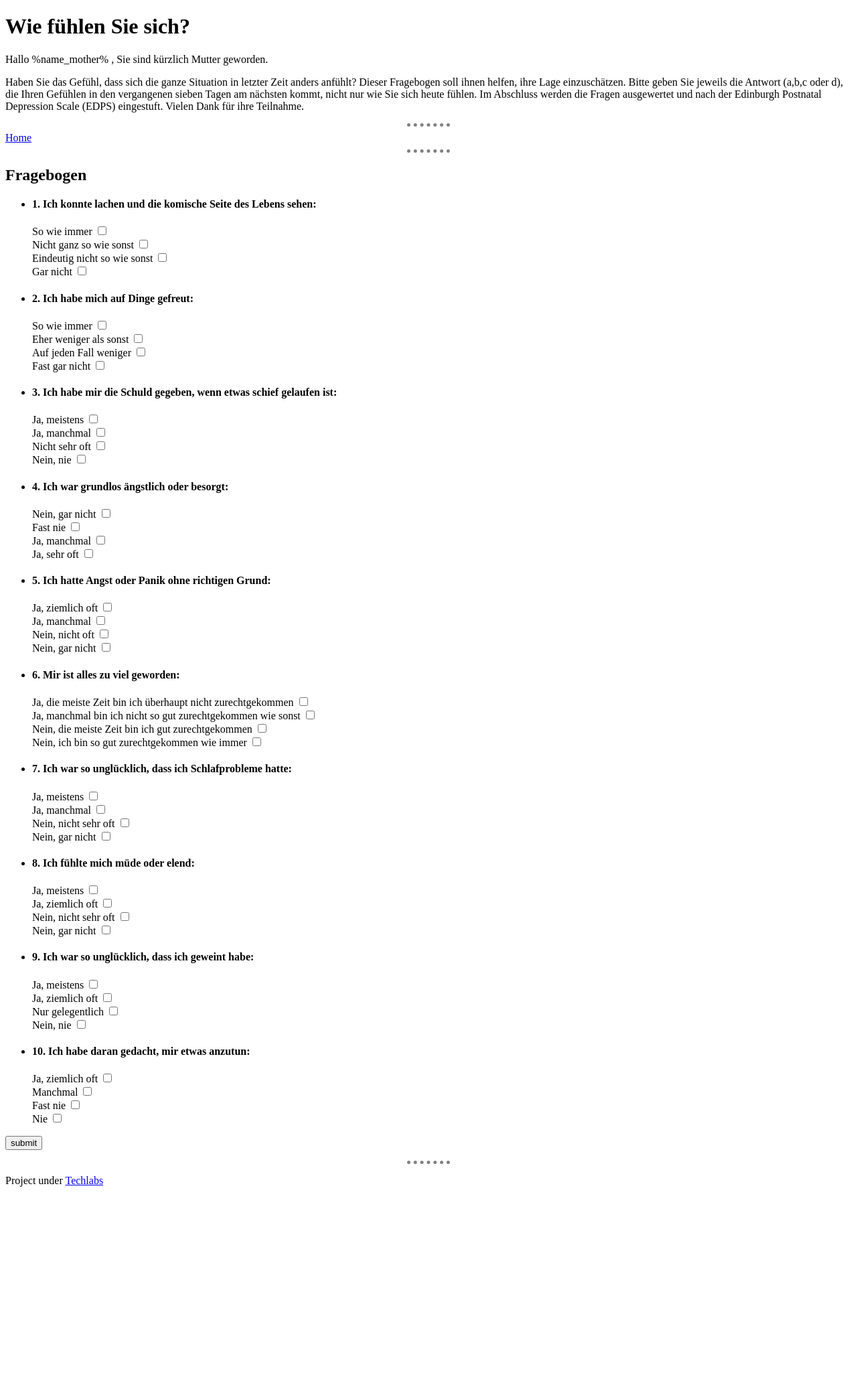
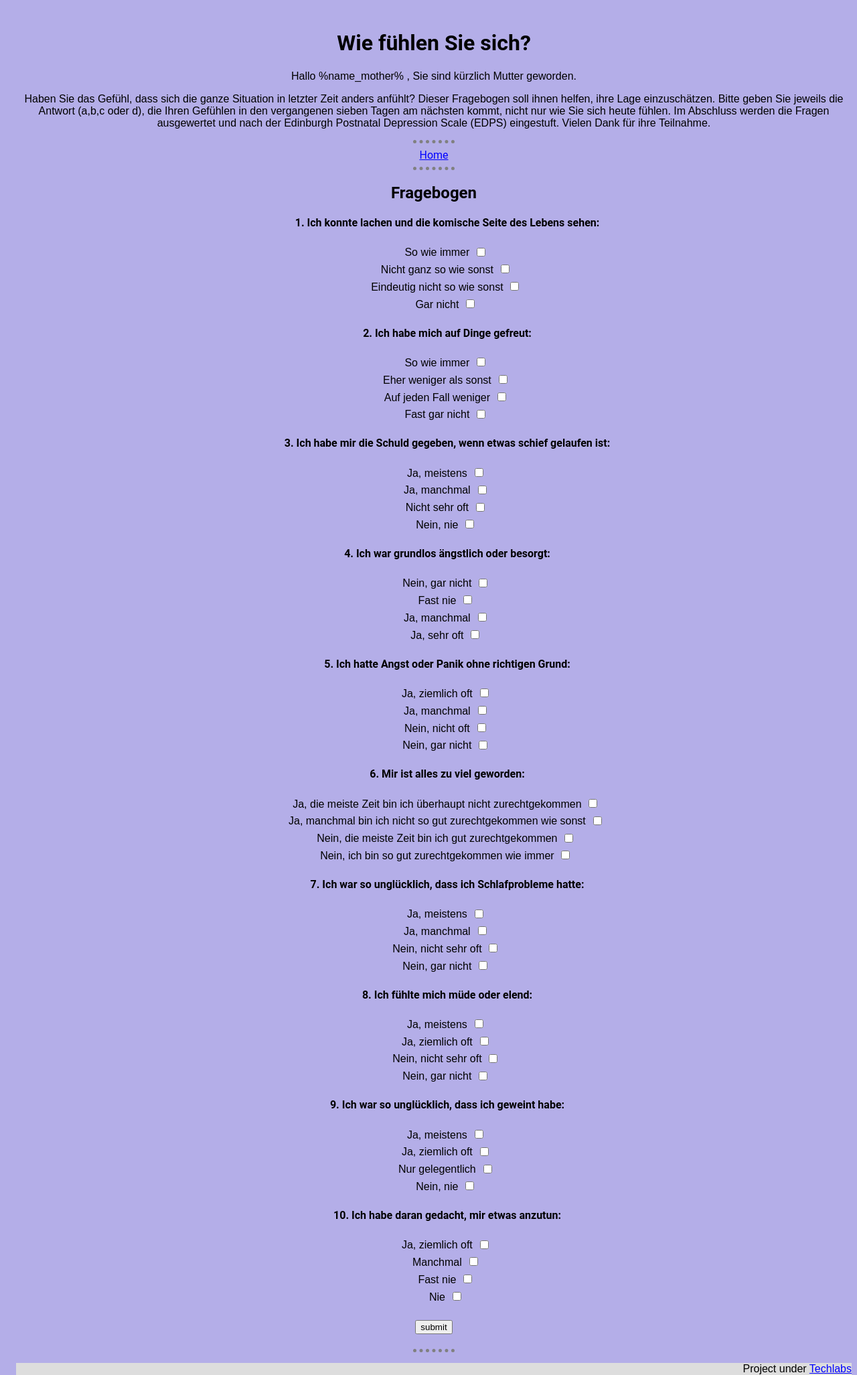
Before and after one commit to namleaf/Project_NewBond, a Flask app: page /Mental_Health.html in a window 1280 px wide. Shown: the whole page at 67% size. Before the commit the page ends 1772 px from the top, so only its background shows below. Run offline with Flask 2, Linux system fonts and the light colour scheme; parts of the project's set-up code (start-up, migrations or seed data) failed here and were passed over.

Commit message:
Add files via upload

```diff
--- a/static/css/styles.css
+++ b/static/css/styles.css
@@ -1,7 +1,95 @@
    <!-- CSS style global changes -->
-    <style>
-    body {  background-color: #ccf2f4;;
+   <!-- colorhunt for color hexcodes -->
+@import url('https://fonts.googleapis.com/css2?family=Roboto&display=swap');
+
+    *{
+    margin:0;
+    padding:0;
     }
+
+    /* background color per page */
+    .index-bg {
+    background-color: #f5c0c0;
+    }
+
+    .growth-bg{
+    background-color:#cee6b4;
+    }
+
+    .weight-bg{
+    background-color: #fff9b0;
+    }
+
+    .mental-bg{
+    background-color: #b4aee8;
+    }
+
+    /* Properties */
+
+    body, html {
+    display: block;
+    height: 100vh;
+    width: 100%;
+    max-width: 100%;
+    overflow: scroll;
+    font-family: 'Roboto', sans-serif;
+	}
+
+    .introduction {
+    display: flex;
+    flex-direction: column;
+    justify-content: center;
+    }
+
+    .main {
+    padding: 1em;
+        text-align: center;
+    }
+
+    .main-container {
+    height: 100vh;
+    width: 100%;
+    }
+
+    .info-container {
+    display: flex;
+    justify-content: space-evenly;
+    }
+
+    .table-center{
+    margin-left:auto;
+    margin-right:auto;
+    text-align:center;
+
+    }
+
+    .picture{
+    margin-left:auto;
+    margin-right:auto;
+    }
+
+	.child {
+	width: 50%;
+	padding: 0.8em;
+	}
+
+	.mother {
+	width: 50%;
+	padding: 0.8em;
+	}
+
+	ul {
+	list-style: none;
+	}
+
+    a:link{
+    color:blue;
+    }
+
+    a:hover {
+    color:blue;
+    }
+
 	hr {
      	border-style: none;
      	border-top-style: dotted;
@@ -9,3 +97,19 @@
      	border-width: 5px;
      	width: 5%;
      	}
+
+    .footer{
+
+    width: 100%;
+    background-color: #dddddd;
+    text-align: right;
+    flex-shrink: 0;
+    }
+
+    p, label {
+    font: 1rem 'Fira Sans', sans-serif;
+    }
+
+    input {
+    margin: .4rem;
+    }
```
Lines whose indentation alone changed are shown as unchanged.
